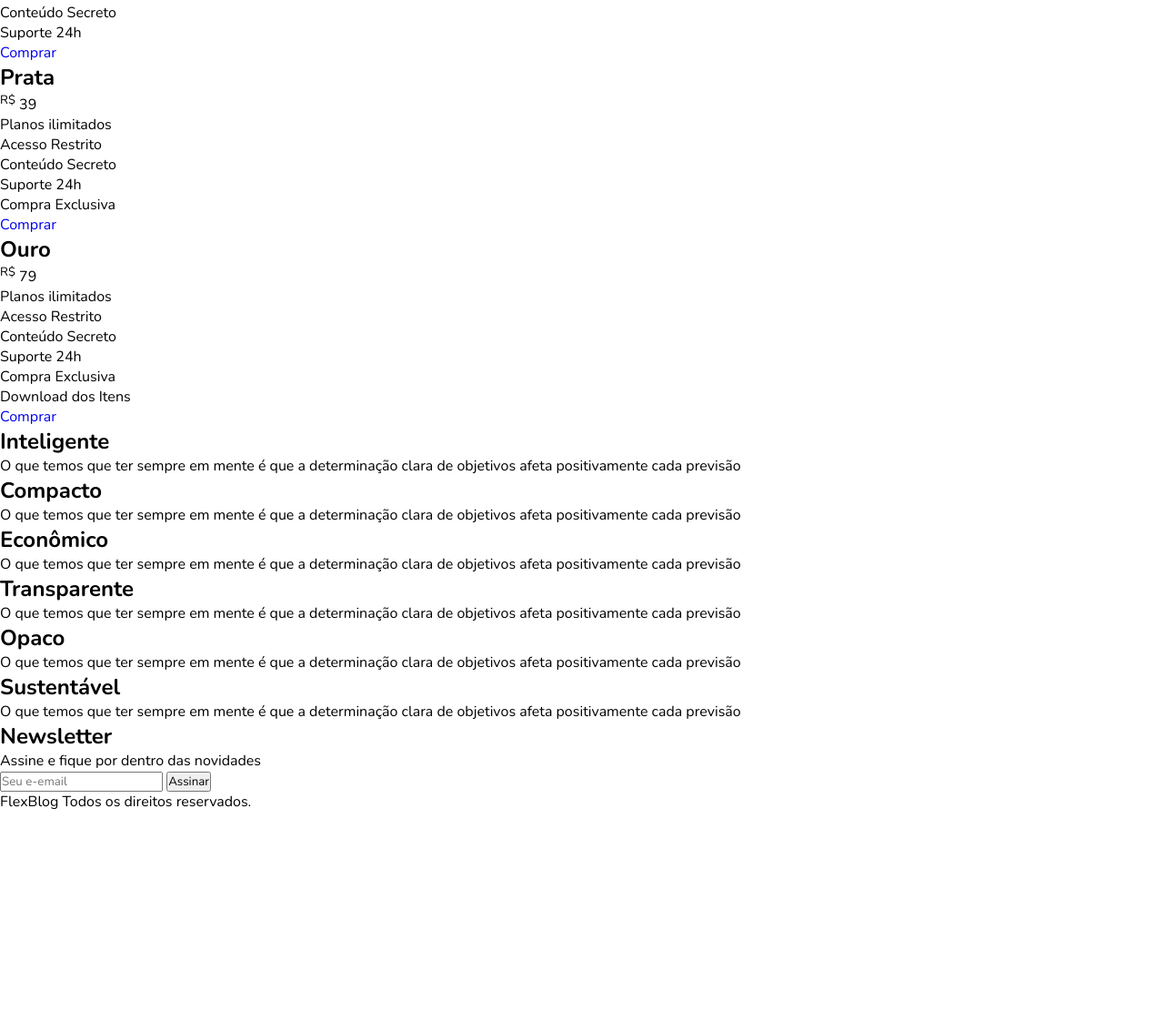
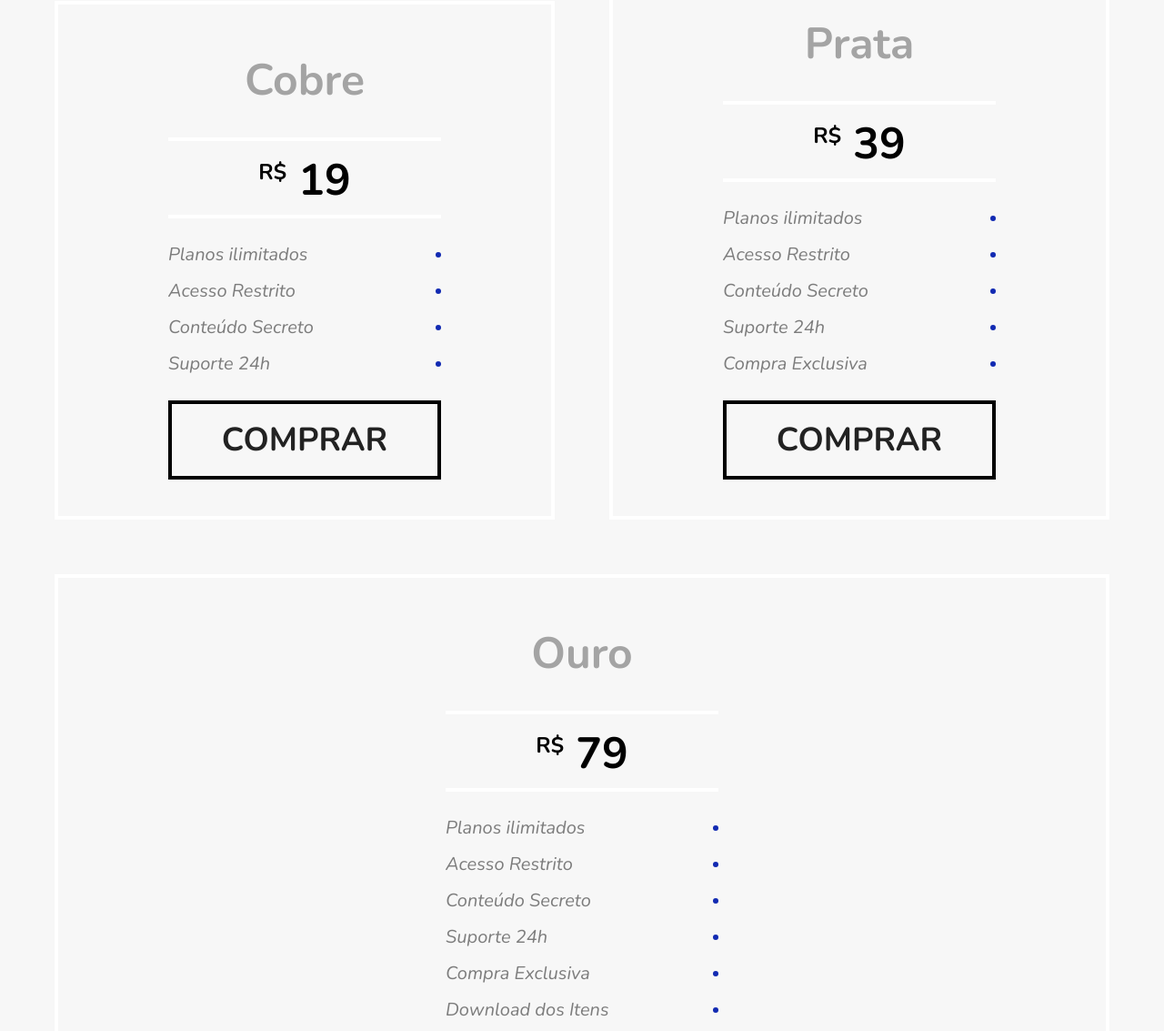
Before and after one commit to ItaloFL/FlexBlog, a plain HTML site: page index.html in a window 1280 px wide. Shown: the part 2012-3145 px from the top of the page at 91% size. Before the commit the page ends 2904 px from the top, so only its background shows below. Drawn offline with nearby package versions, Linux system fonts and the light colour scheme.

Commit message:
Finalização do site

```diff
--- a/css/style.css
+++ b/css/style.css
@@ -146,3 +146,233 @@ img {
 .azul {
   border-top: 8px solid #66d9eb;
 }
+
+/* Preço */
+
+.preco {
+  background-color: #f7f7f7;
+  display: flex;
+  gap: 60px;
+  padding: 60px 60px;
+  flex-wrap: wrap;
+  align-items: flex-end;
+}
+
+.preco-card h2 {
+  color: #a4a4a4;
+  font-size: 3rem;
+  padding: 10px;
+  margin-top: 20px;
+}
+
+.preco-card {
+  flex: 1;
+  text-align: center;
+  border: 4px solid #ffffff;
+  padding: 20px;
+}
+
+.preco-card span {
+  max-width: 300px;
+  margin: 20px auto;
+  display: block;
+  font-size: 3rem;
+  align-self: center;
+  font-weight: bold;
+  padding: 10px 0 5px 0;
+  border-top: 4px solid white;
+  border-bottom: 4px solid white;
+}
+
+.preco-card sup {
+  font-size: 1.5rem;
+}
+
+.preco-card ul {
+  width: 300px;
+  margin: 20px auto;
+  font-size: 1.25rem;
+  line-height: 2;
+  font-style: italic;
+  color: #7c7c7c;
+}
+
+.preco-card li {
+  display: flex;
+  align-items: center;
+  justify-content: space-between;
+}
+
+.preco-card li::after {
+  content: '';
+  display: block;
+  width: 6px;
+  height: 6px;
+  background-color: #122ab2;
+  border-radius: 50%;
+}
+
+.preco-card a {
+  width: 300px;
+  display: block;
+  margin: 20px auto;
+  border: 4px solid #000000;
+  color: #222222;
+  text-transform: uppercase;
+  font-weight: bold;
+  font-size: 2.25em;
+  padding: 15px 0;
+}
+
+@media (max-width: 800px) {
+  .preco {
+    padding-left: 10px;
+    padding-right: 10px;
+  }
+
+  .preco .preco-card:nth-child(3) {
+    order: -2;
+  }
+
+  .preco .preco-card:nth-child(2) {
+    order: -1;
+  }
+}
+
+/* Qualidade */
+
+.qualidade {
+  display: flex;
+  flex-wrap: wrap;
+  gap: 40px;
+  padding: 60px 0;
+}
+
+.qualidade-item {
+  flex: 1 1 500px;
+}
+
+.qualidade-item h2 {
+  font-size: 2.25em;
+  color: #a4a4a4;
+  margin-bottom: 20px;
+}
+
+.qualidade-item h2::before {
+  content: '';
+  display: inline-block;
+  width: 8px;
+  height: 30px;
+  margin-right: 10px;
+  background: #122ab2;
+}
+
+.qualidade-item p {
+  font-size: 1.25rem;
+  line-height: 1.4;
+  color: #7c7c7c;
+}
+
+.qualidade-item:nth-of-type(3n+1) h2::before {
+  background: #ae81ff;
+}
+
+.qualidade-item:nth-of-type(3n+2) h2::before {
+  background: #f9265e;
+}
+
+.qualidade-item:nth-of-type(3n+3) h2::before {
+  background: #66d9eb;
+}
+
+/* NewsLetter */
+
+.newsletter{
+  background-color: #f7f7f7;
+}
+
+.footer-container {
+  max-width: 1600px;
+  margin: 0 auto;
+  display: flex;
+  flex-wrap: wrap;
+  align-items: center;
+}
+
+.newsletter-conteudo {
+  flex: 1;
+  padding: 60px 0;
+}
+
+.newsletter-form {
+  flex: 1;
+}
+
+.newsletter-conteudo {
+  flex: 1 1 260px;
+  margin: 0 10px;
+}
+
+.newsletter-conteudo h1 {
+  font-size: 3em;
+  color: #a4a4a4;
+}
+
+.newsletter-conteudo p {
+  font-size: 1.25em;
+  font-style: italic;
+  max-width: 230px;
+  color: #7c7c7c;
+  margin-bottom: 10px;
+}
+
+.newsletter-form {
+  flex: 2 1 260px;
+  display: flex;
+  flex-wrap: wrap;
+}
+
+.newsletter-form input {
+  flex: 3 1 200px;
+  font-size: 1.25em;
+  color: #7c7c7c;
+  font-style: italic;
+  font-family: 'Nunito', sans-serif;
+  border: 4px solid #2c70ff;
+  background: transparent;
+  padding: 10px;
+  border-radius: 0px;
+}
+
+.newsletter-form button {
+  flex: 1 1 200px;
+  font-family: 'Nunito', sans-serif;
+  font-size: 2.25em;
+  font-weight: bold;
+  text-transform: uppercase;
+  background-color: #2c70ff;
+  color: white;
+  cursor: pointer;
+  border: none;
+  padding: 15px 10px;
+}
+
+@media (max-width: 600px) {
+  .newsletter-form button {
+    font-size: 1.25em;
+  }
+}
+
+.footer-bg {
+  height: 200px;
+  display: flex;
+  background-color: #2c70ff;
+  align-items: center;
+}
+
+.footer p {
+  flex: 1;
+  text-align: center;
+  font-size: 2.25rem;
+  color: #122ab2;
+}
--- a/index.html
+++ b/index.html
@@ -81,7 +81,7 @@
     </div>
   </section>
 
-  <section class="preco container" id="preco">
+  <section class="preco" id="preco">
     <div class="preco-card">
       <h2>Cobre</h2>
       <span><sup>R$</sup> 19</span>
@@ -172,7 +172,8 @@
     </div>
   </section>
 
-  <section class="newsletter container">
+  <section class="newsletter">
+    <div class="footer-container">
       <div class="newsletter-conteudo">
         <h1>Newsletter</h1>
         <p>Assine e fique por dentro das novidades</p>
@@ -181,10 +182,13 @@
         <input type="text" placeholder="Seu e-email">
         <button type="submit">Assinar</button>
       </form>
+    </div>
   </section>
 
-  <footer class="footer container">
+  <footer class="footer-bg">
+    <div class="footer container">
       <p>FlexBlog Todos os direitos reservados.</p>
+    </div>
   </footer>
 </body>
 </html>
```
Lines whose indentation alone changed are shown as unchanged.
